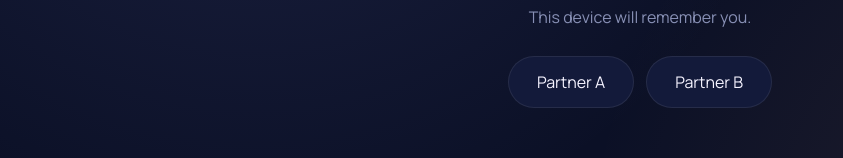
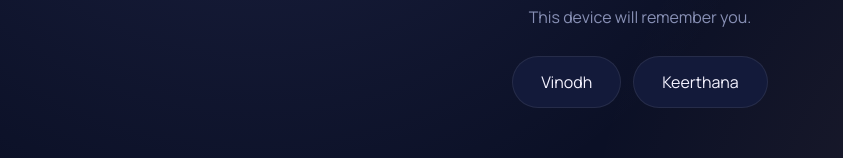
Before and after one commit to vinodh1299/MUSIC-SYNC, a Next.js app: page / in a window 1280 px wide. Shown: the part 382-540 px from the top of the page, without its empty margins (0-843 px from the left). Built offline with nearby package versions, Linux system fonts and the light colour scheme; no server answers.

Commit message:
Update partner names to Vinodh and Keerthana

```diff
--- a/app/page.tsx
+++ b/app/page.tsx
@@ -19,8 +19,8 @@ import {
 } from "@/lib/room";
 
 const NAMES: [string, string] = [
-  process.env.NEXT_PUBLIC_PARTNER_A_NAME || "Partner A",
-  process.env.NEXT_PUBLIC_PARTNER_B_NAME || "Partner B",
+  process.env.NEXT_PUBLIC_PARTNER_A_NAME || "Vinodh",
+  process.env.NEXT_PUBLIC_PARTNER_B_NAME || "Keerthana",
 ];
 
 export default function Home() {
```
